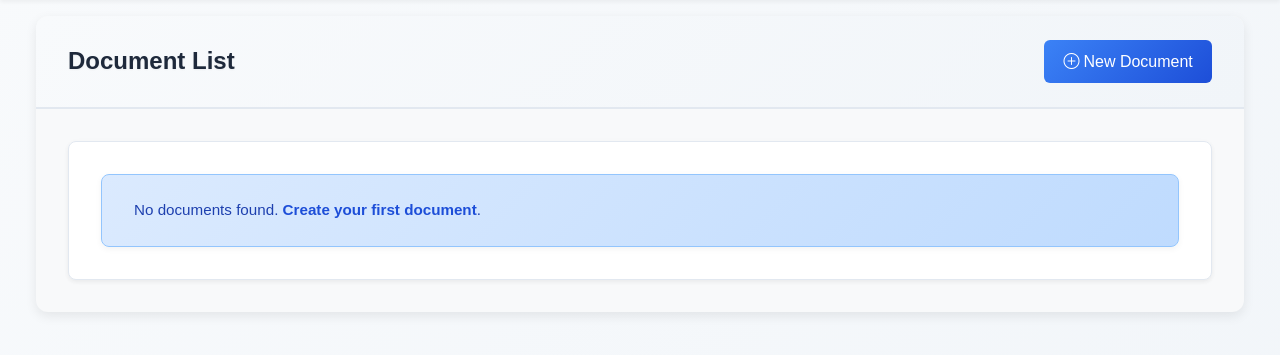
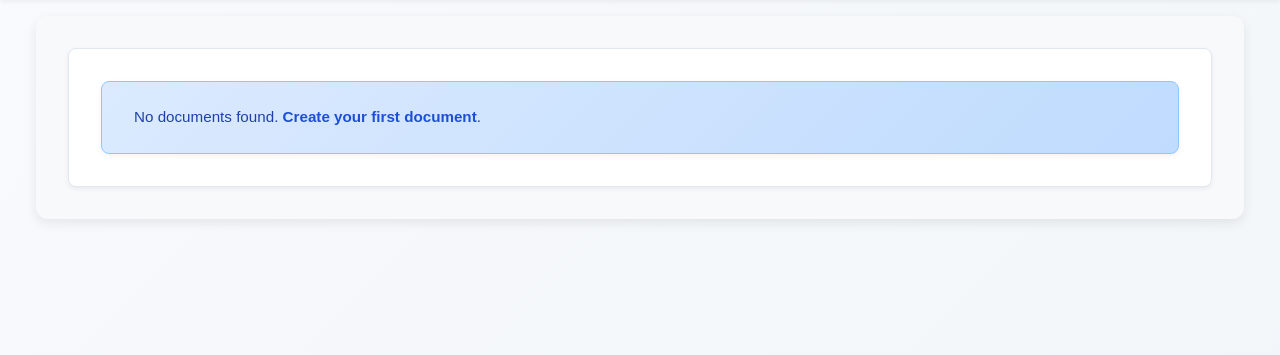
Before and after one commit to francisnguyenanh/QLDA_JEMS, a Flask app: page /editor_list in a window 1280 px wide. Shown: the part 73-428 px from the top of the page. Run offline with Flask 3, Linux system fonts and the light colour scheme; the visitor is signed in with stand-in values (Sample User, id 1); data that the repository does not hold is empty; some libraries are stand-ins or nearby versions.

Commit message:
refactor: Remove card header from document list for cleaner layout

```diff
--- a/templates/editor_list.html
+++ b/templates/editor_list.html
@@ -710,14 +710,6 @@ body {
     <div class="row justify-content-center">
         <div class="col-12">
             <div class="card">
-                <div class="card-header">
-                    <div class="d-flex justify-content-between align-items-center">
-                        <h2>Document List</h2>
-                        <a href="/editor" class="btn btn-primary">
-                            <i class="bi bi-plus-circle me-1"></i>New Document
-                        </a>
-                    </div>
-                </div>
                 <div class="card-body">
                     <div id="documentsContainer">
                         {% if documents %}
```
